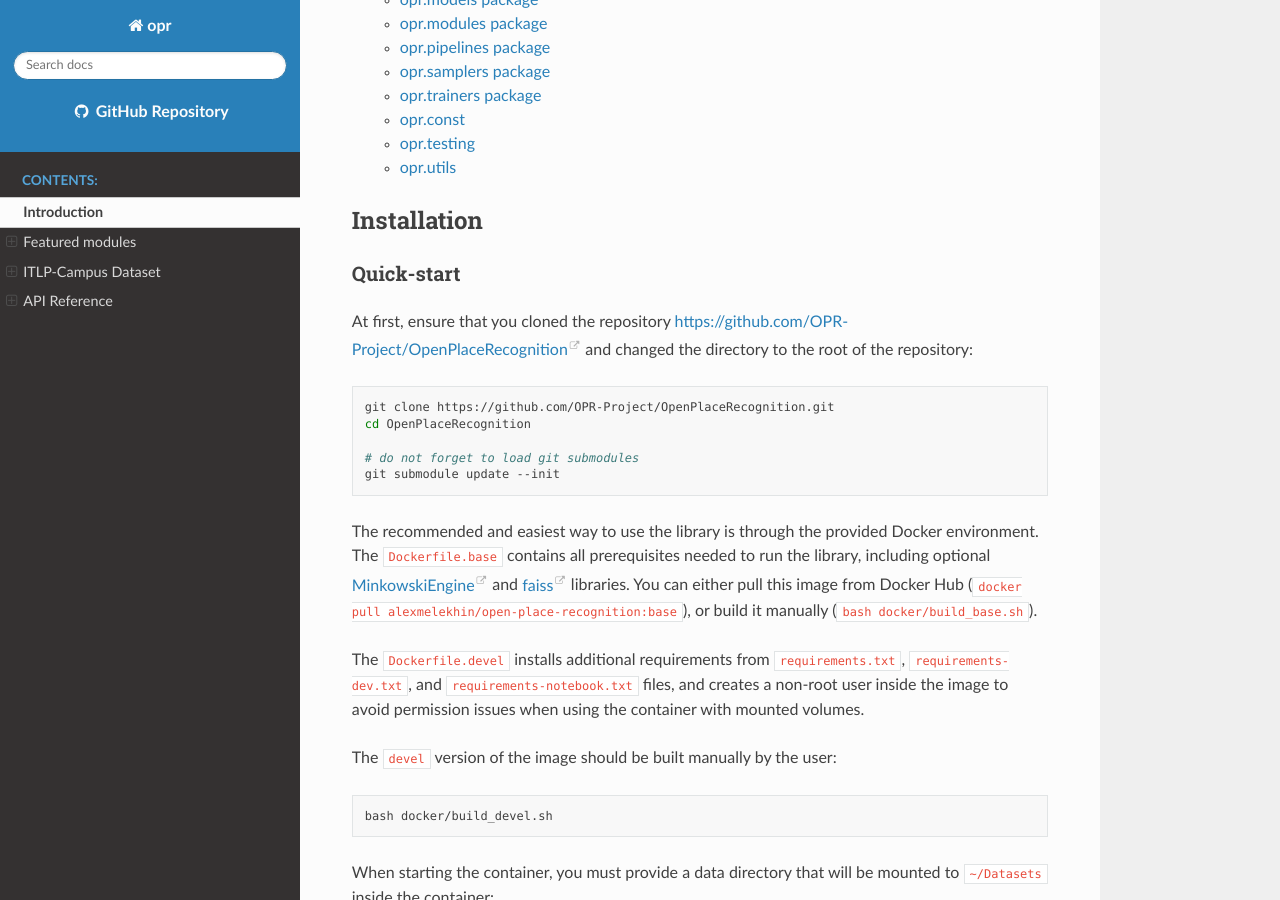
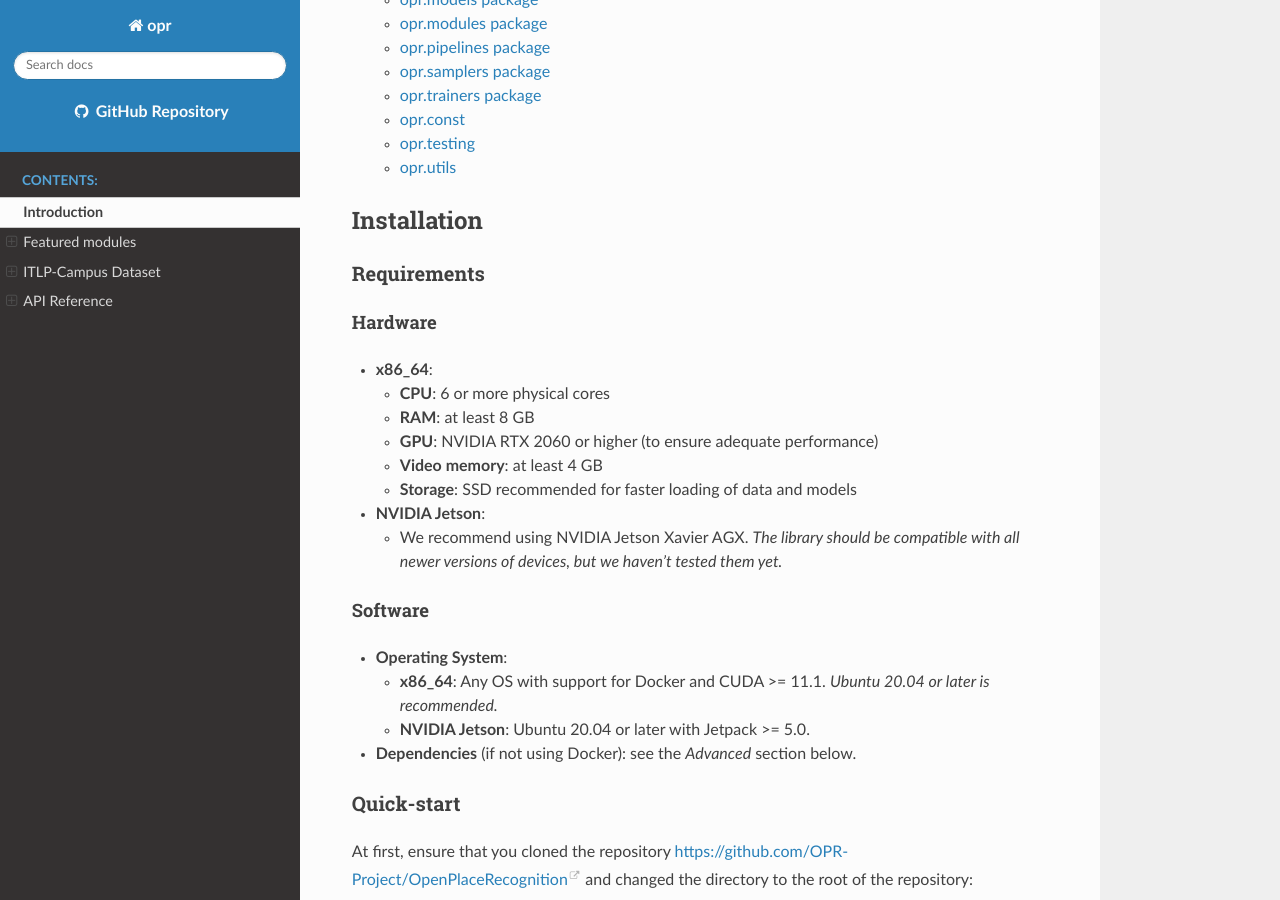
Before and after one commit to OPR-Project/OpenPlaceRecognition, a Sphinx documentation site: the page built from docs/source/index.rst, in a window 1280 px wide and 900 px high, scrolled down 1538 px. Built offline with Sphinx 7.4.7 and the Read the Docs theme 3.1.0, drawn with Linux system fonts in a browser that asks for light colours.

Commit message:
docs: add hardware and software requirements

```diff
--- a/docs/source/index.rst
+++ b/docs/source/index.rst
@@ -33,6 +33,38 @@ This library is suitable for:
 
 Installation
 ============
+
+Requirements
+------------
+
+Hardware
+~~~~~~~~
+
+- **x86_64**:
+
+  - **CPU**: 6 or more physical cores
+  - **RAM**: at least 8 GB
+  - **GPU**: NVIDIA RTX 2060 or higher (to ensure adequate performance)
+  - **Video memory**: at least 4 GB
+  - **Storage**: SSD recommended for faster loading of data and models
+
+- **NVIDIA Jetson**:
+
+  - We recommend using NVIDIA Jetson Xavier AGX.
+    *The library should be compatible with all newer versions of devices, but we haven't tested them yet.*
+
+
+Software
+~~~~~~~~
+
+- **Operating System**:
+
+  - **x86_64**: Any OS with support for Docker and CUDA >= 11.1.
+    *Ubuntu 20.04 or later is recommended.*
+  - **NVIDIA Jetson**: Ubuntu 20.04 or later with Jetpack >= 5.0.
+
+- **Dependencies** (if not using Docker): see the `Advanced` section below.
+
 
 Quick-start
 -----------
```
